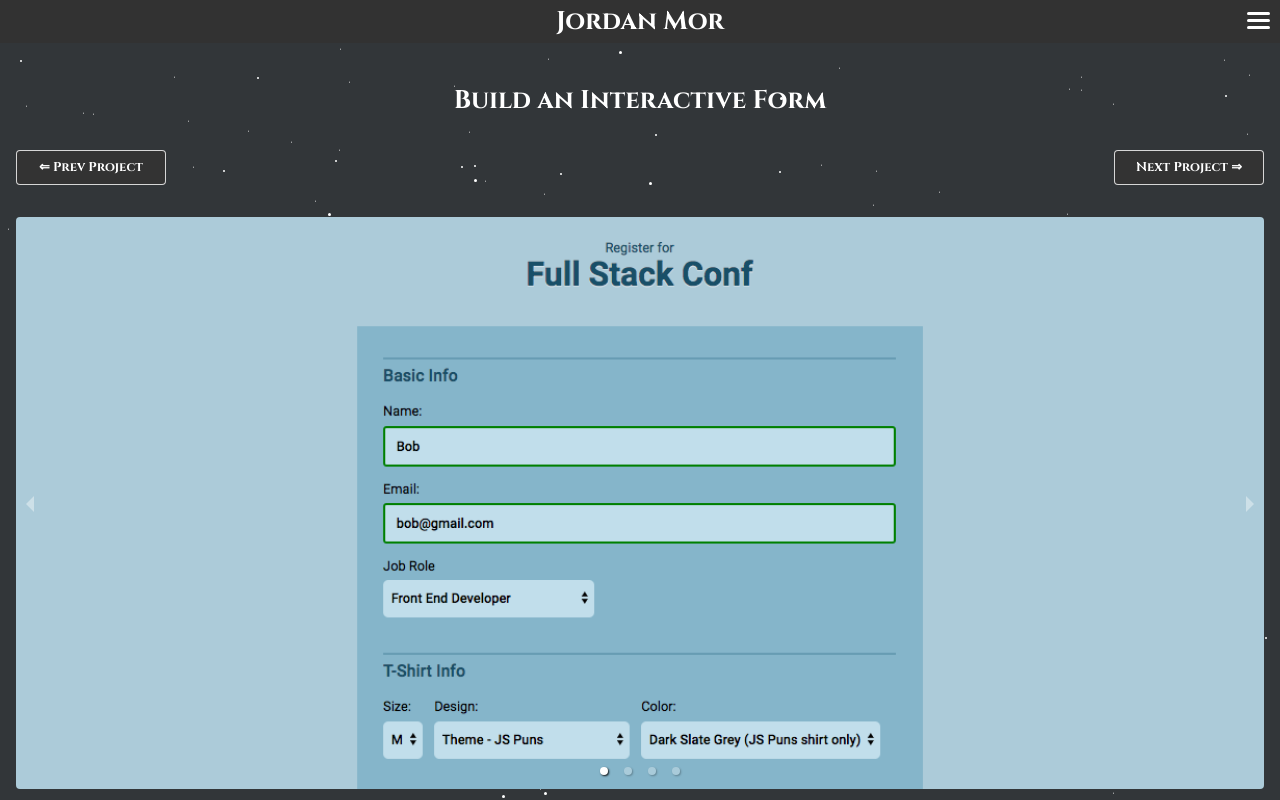
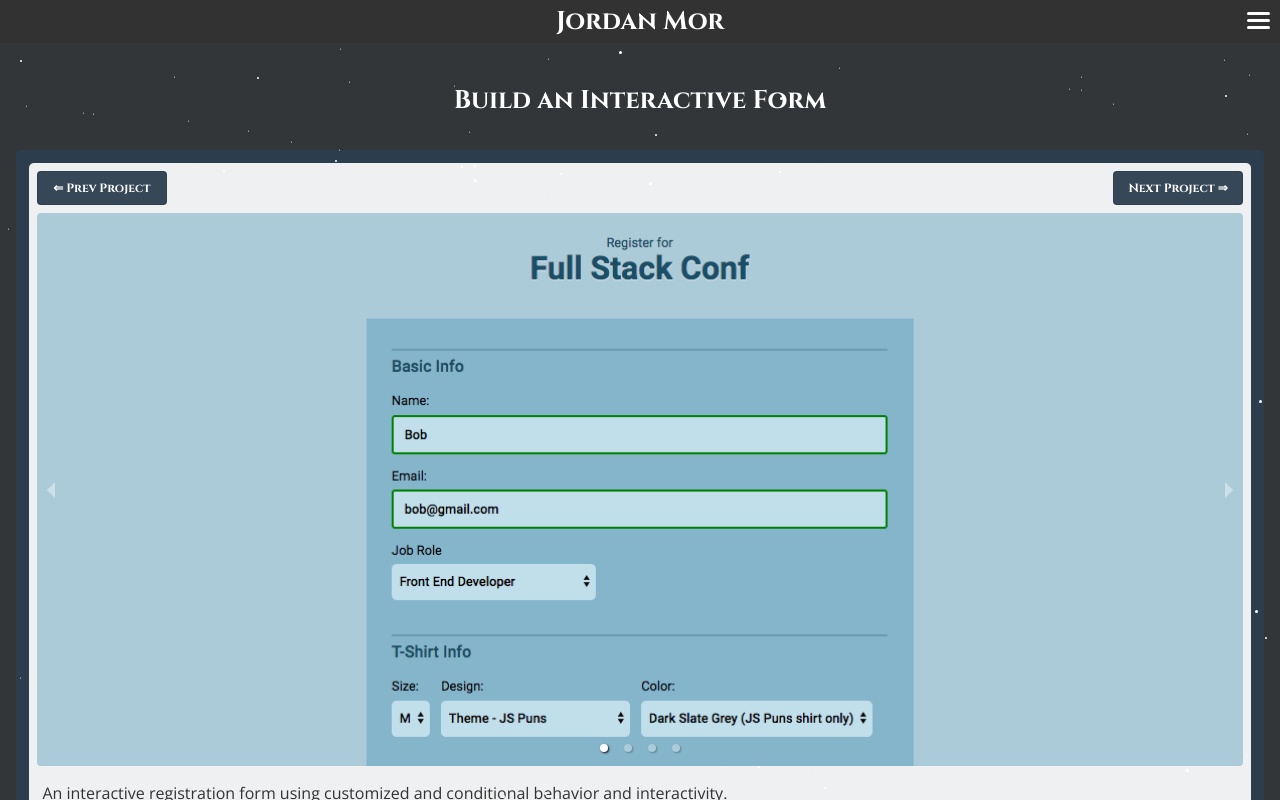
Before and after one commit to jordanmor/jordanmor.com, a React (Create React App) app: page /portfolio/project/build-an-interactive-form in a window 1280 px wide. Shown: the top 800 px of the page. Built offline with nearby package versions, Linux system fonts and the light colour scheme.

Commit message:
Group carousel, buttons & project info onto one card

```diff
--- a/src/components/App.js
+++ b/src/components/App.js
@@ -25,7 +25,7 @@ const App = ({ location }) => {
         <TransitionGroup component={null}> {/* avoid wrapping div */}
           <CSSTransition
             key={location.key}
-            timeout={1000}
+            timeout={450}
             classNames="fade"
         >
           <Switch location={location}>
--- a/src/components/Portfolio/project.js
+++ b/src/components/Portfolio/project.js
@@ -29,7 +29,11 @@ const Project = ({ match }) => {
         return (
           <main>
             <div className="project">
+
               <h1>{project.project_name}</h1>
+
+              <div className="project-card">
+                <div>
                   <div className="links">
                     <Link to={`/portfolio/project/${prevProjectID}`} className="btn">⇐ Prev Project</Link>
                     <Link to={`/portfolio/project/${nextProjectID}`} className="btn">Next Project ⇒</Link>
@@ -59,6 +63,9 @@ const Project = ({ match }) => {
                         <a href={project.github_link} className="btn">Github Repo</a>
                       </div>
                   </div>
+                </div>
+              </div>
+
               <div className="skills">
                   <h2>Technologies Used</h2>
                   <ul>
--- a/src/index.css
+++ b/src/index.css
@@ -5,7 +5,9 @@
 :root {
   --color-primary: #323639;
   --color-primary-darker: #333;
+  --color-secondary: rgba(44, 62, 80, 0.95);
   --color-white: #fff;
+  --color-off-white: #fdfdfd;
 }
 
 *, ::before, ::after {
@@ -335,14 +337,26 @@ main h2 {
   margin-bottom: 2rem;
 }
 
+.project-card {
+  background-color: var(--color-secondary);
+  border-radius: 5px;
+  padding: .8rem;
+  margin-bottom: 2rem;
+}
+
+.project-card > div {
+  background-color: rgba(250, 250, 250, 0.95);
+  border-radius: 5px;
+  padding: .5rem;
+  overflow: hidden;
+}
+
 .project-info {
   display: flex;
   flex-direction: column;
-  padding: .75rem;
-  background-color: var(--color-white);
+  padding: 0 .35rem;
   font-size: 1rem;
   color: var(--color-primary-darker);
-  margin-bottom: 2rem;
   border-radius: 4px;
 }
 
@@ -353,22 +367,22 @@ main h2 {
 .links {
   display: flex;
   justify-content: space-between;
-  margin-bottom: 2rem;
+  margin-bottom: .5rem;
 }
 
 .links .btn {
   font-family: 'Cinzel', serif;
   position: relative;
   z-index: 1;
-  background-color: var(--color-primary-darker);
   color: var(--color-white);
-  padding: .5rem 1rem;
-  width: 150px;
+  background-color: var(--color-secondary);
+  border: 1px solid var(--color-secondary);
+  padding: .5rem;
+  width: 130px;
   text-align: center;
-  font-size: .8rem;
+  font-size: .75rem;
   font-weight: bold;
   border-radius: 4px;
-  border: 1px solid rgba(255, 255, 255, 0.8);
   overflow: hidden;
   outline: none;
   opacity: 1;
@@ -403,7 +417,11 @@ main h2 {
 }
 
 .carousel-container {
-  margin-bottom: 1.6rem;
+  margin-bottom: 1rem;
+}
+
+.carousel .slide {
+  background-color: var(--color-off-white);
 }
 
 .carousel-desktop {
@@ -412,6 +430,7 @@ main h2 {
 
 .carousel-slider {
   border-radius: 4px;
+  /* border: 3px solid var(--color-primary); */
   z-index: 1;
 }
 
@@ -528,7 +547,7 @@ div.carousel:nth-child(2) {
 .fade-appear-active,
 .fade-enter.fade-enter-active {
     opacity: 1;
-    transition: opacity 250ms linear 750ms;
+    transition: opacity 150ms linear 300ms;
 }
 
 .fade-exit {
@@ -537,7 +556,7 @@ div.carousel:nth-child(2) {
 
 .fade-exit.fade-exit-active {
     opacity: 0;
-    transition: opacity 250ms linear;
+    transition: opacity 150ms linear;
 }
 
 .fade-out {
@@ -550,12 +569,12 @@ div.carousel:nth-child(2) {
 
 .header-wrapper-in {
   opacity: 1;
-  transition: all .3s ease-out .7s;
+  transition: all .1s ease-out .3s;
 }
 
 .header-wrapper-out {
   opacity: 0;
-  transition: all .3s ease-out;
+  transition: all .1s ease-out;
 }
 
 /*============-============-============-============
```
Lines whose indentation alone changed are shown as unchanged.
